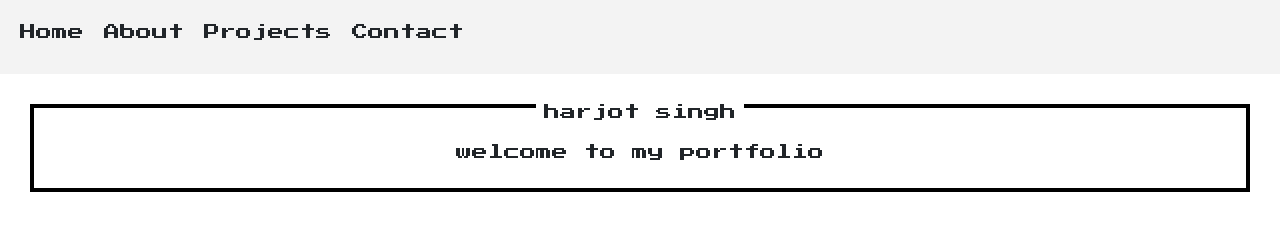
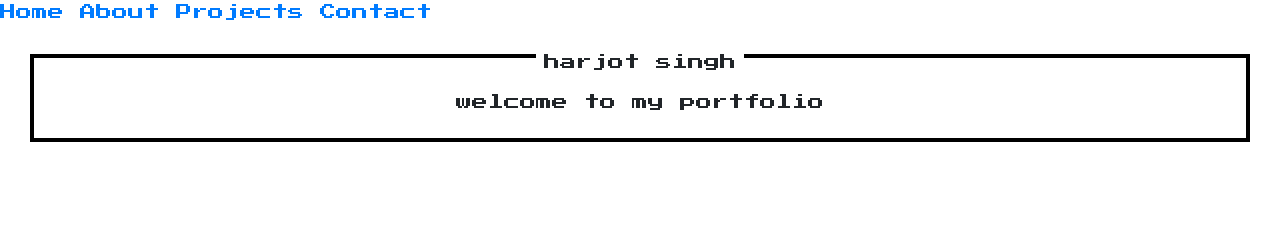
Before and after one commit to harjotsk03/HarjotSinghPortolioGame, a website: page index.html in a window 1280 px wide. Drawn offline with nearby package versions, Linux system fonts and the light colour scheme.

Commit message:
add home

```diff
--- a/index.html
+++ b/index.html
@@ -3,31 +3,17 @@
     <head>
         <link href="https://fonts.googleapis.com/css?family=Press+Start+2P" rel="stylesheet">
         <link href="styles.css" rel="stylesheet" />
+        <link href="https://unpkg.com/nes.css@latest/css/nes.min.css" rel="stylesheet" />
+
     </head>
     <body>
-        <ul role="menu-bar">
-            <li role="menu-item" tabindex="0" aria-haspopup="true" onclick="goToHomePage('index')">
-              Home
-            </li>
-            <li role="menu-item" tabindex="0" aria-haspopup="true" onclick="goToHomePage('about')">
-              About
-            </li>
-            <li role="menu-item" tabindex="0" aria-haspopup="true" onclick="goToHomePage('projects')">
-              Projects
-              <ul role="menu">
-                <li role="menu-item"><a href="#menu">Web Applications</a></li>
-                <li role="menu-item"><a href="#menu">Mobile Applications</a></li>
-                <li role="menu-item"><a href="#menu">UI/UX Projects</a></li>
-              </ul>
-            </li>
-            <li role="menu-item" tabindex="0" aria-haspopup="true" onclick="goToHomePage('contact')">
-              Contact
-              <ul role="menu">
-                <li role="menu-item"><a href="#menu">Social Media</a></li>
-                <li role="menu-item"><a href="#menu">Contact Form</a></li>
-              </ul>
-            </li>
-        </ul>
+
+        <nav>
+          <a href="index.html">Home</a>
+          <a href="about.html">About</a>
+          <a href="projects.html">Projects</a>
+          <a href="contact.html">Contact</a>
+        </nav>
 
         <div class="nes-container with-title is-centered" id="aboutMain">
             <p class="title">harjot singh</p>
```
